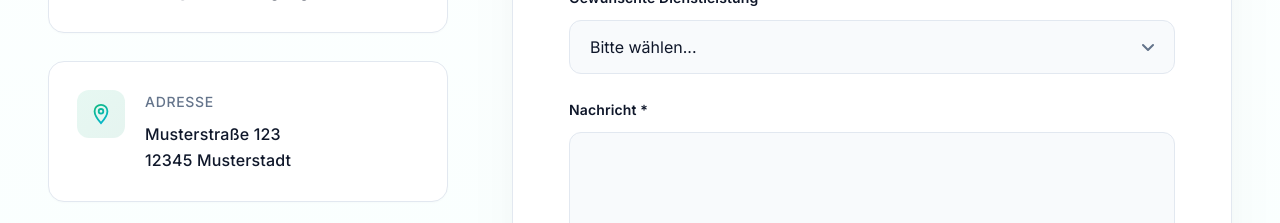
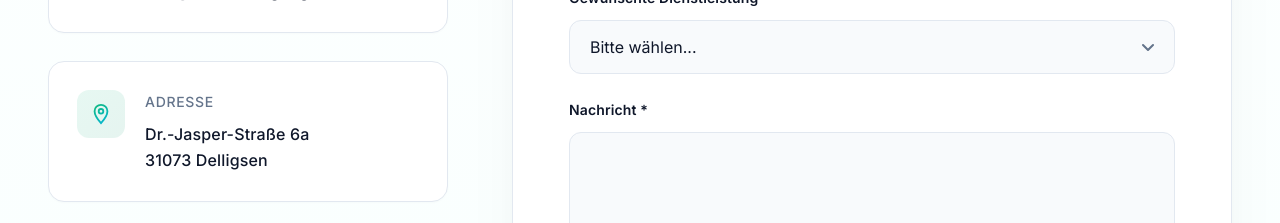
Before and after one commit to ecoezer/sofisreinigungunddienstleistun, a React (Vite) app: page / in a window 1280 px wide. Shown: the part 4700-4923 px from the top of the page. Built offline with nearby package versions, Linux system fonts and the light colour scheme.

Commit message:
Updated Contact.tsx

```diff
--- a/src/components/Contact.tsx
+++ b/src/components/Contact.tsx
@@ -68,7 +68,7 @@ function Contact() {
               <span className="info-icon"><LocationIcon /></span>
               <div>
                 <h4>Adresse</h4>
-                <p>Musterstraße 123<br />12345 Musterstadt</p>
+                <p>Dr.-Jasper-Straße 6a<br />31073 Delligsen</p>
               </div>
             </div>
 
```
